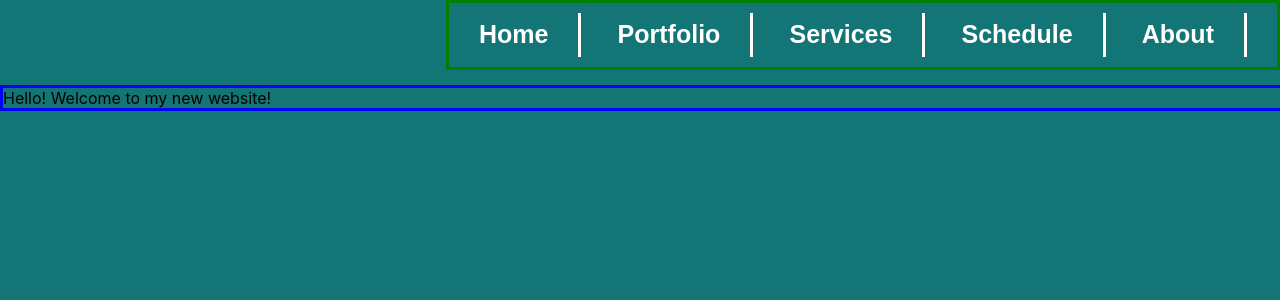
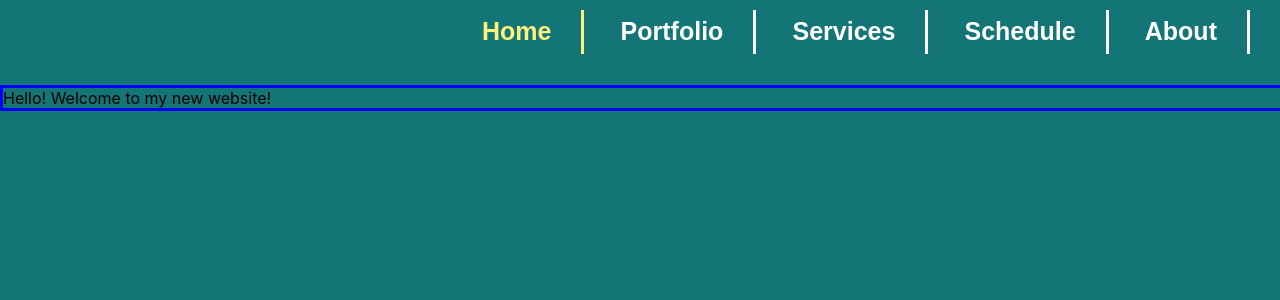
Before and after one commit to JHau21/Staging-And-Design-Web, a React (Create React App) app in the folder momswebsite/: page /Home in a window 1280 px wide. Shown: the top 300 px of the page. Built offline with nearby package versions, Linux system fonts and the light colour scheme.

Commit message:
Finished Navigation bar and routing

```diff
--- a/momswebsite/package.json
+++ b/momswebsite/package.json
@@ -6,6 +6,7 @@
     "@testing-library/jest-dom": "^5.11.4",
     "@testing-library/react": "^11.1.0",
     "@testing-library/user-event": "^12.1.10",
+    "classnames": "^2.3.1",
     "history": "^5.0.0",
     "react": "^17.0.2",
     "react-dom": "^17.0.2",
--- a/momswebsite/src/PageComponents/Navigation/NavigationBar/index.js
+++ b/momswebsite/src/PageComponents/Navigation/NavigationBar/index.js
@@ -1,29 +1,14 @@
-import React, { useEffect } from "react";
+import React from "react";
 import {
   BrowserRouter as Router,
   Link,
   useHistory,
   useLocation,
 } from "react-router-dom";
+import classnames from "classnames";
 
 import { theme } from "../../../Theme/index";
 import styles from "./index.module.css";
-
-// Note to future Jack: Add an array the maintains all the props passed to this nav bar and map the array passing object items to this link component?
-const BasicLink = ({ name, link, component } = props) => {
-  return (
-    <div className={styles.linkContainer}>
-      <Link
-        style={fontGeneral}
-        to={"/Home"}
-        className={styles.linkText}
-        onClick={() => history.push("/Home")}
-      >
-        Home
-      </Link>
-    </div>
-  );
-};
 
 // The style and layout of the actual navigation bar
 const NavigationBar = () => {
@@ -35,56 +20,67 @@ const NavigationBar = () => {
   const history = useHistory();
   const location = useLocation();
 
-  useEffect(() => {}, [location]);
+  const determineStyle = (route, isContainer = false) => {
+    if (isContainer) {
+      return classnames(
+        styles.linkContainer,
+        location.pathname === route ? styles.yellowBar : styles.whiteBar
+      );
+    }
+    return classnames(
+      styles.linkText,
+      location.pathname === route ? styles.yellow : styles.white
+    );
+  };
 
   return (
     <div className={styles.root}>
       <Router>
-        <div className={styles.linkContainer}>
+        <div className={determineStyle("/Home", true)}>
           <Link
             style={fontGeneral}
             to={"/Home"}
-            className={styles.linkText}
+            className={determineStyle("/Home")}
             onClick={() => history.push("/Home")}
           >
             Home
           </Link>
         </div>
-        <div className={styles.linkContainer}>
+        <div className={determineStyle("/Portfolio", true)}>
           <Link
             style={fontGeneral}
             to={"/Portfolio"}
-            className={styles.linkText}
+            className={determineStyle("/Portfolio")}
             onClick={() => history.push("/Portfolio")}
           >
             Portfolio
           </Link>
         </div>
-        <div className={styles.linkContainer}>
+        <div className={determineStyle("/Services", true)}>
           <Link
             style={fontGeneral}
             to={"/Services"}
-            className={styles.linkText}
+            className={determineStyle("/Services")}
             onClick={() => history.push("/Services")}
           >
             Services
           </Link>
         </div>
-        <div className={styles.linkContainer}>
+        <div className={determineStyle("/Schedule", true)}>
           <Link
             style={fontGeneral}
             to={"/Schedule"}
-            className={styles.linkText}
+            className={determineStyle("/Schedule")}
             onClick={() => history.push("/Schedule")}
           >
             Schedule
           </Link>
         </div>
-        <div className={styles.linkContainer}>
+        <div className={determineStyle("/About", true)}>
           <Link
             style={fontGeneral}
             to={"/About"}
-            className={styles.linkText}
+            className={determineStyle("/About")}
             onClick={() => history.push("/About")}
           >
             About
--- a/momswebsite/src/PageComponents/Navigation/NavigationBar/index.module.css
+++ b/momswebsite/src/PageComponents/Navigation/NavigationBar/index.module.css
@@ -10,7 +10,6 @@
     justify-content: space-between;
     padding-left: 30px;
     padding-right: 30px;
-    border: 3px solid green;
 }
 
 .linkContainer {
@@ -18,12 +17,15 @@
     display: flex;
     flex-direction: row;
     align-items: center;
-    border-right: 3px solid #ffffff;
+}
+
+.linkContainer:hover {
+    cursor: pointer;
+    border-right: 3px solid #fbf37c;
 }
 
 .linkText {
     text-decoration: none;
-    color: #ffffff;
     padding-right: 30px;
 }
 
@@ -31,3 +33,19 @@
     color: #fbf37c;
     cursor: pointer;
 }
+
+.white {
+    color: #ffffff;
+}
+
+.whiteBar {
+    border-right: 3px solid #ffffff;
+}
+
+.yellow {
+    color: #fbf37c;
+}
+
+.yellowBar {
+    border-right: 3px solid #fbf37c;
+}
```
Also changed, not shown: 1 other file (tests, documents, lock files or other folders).
